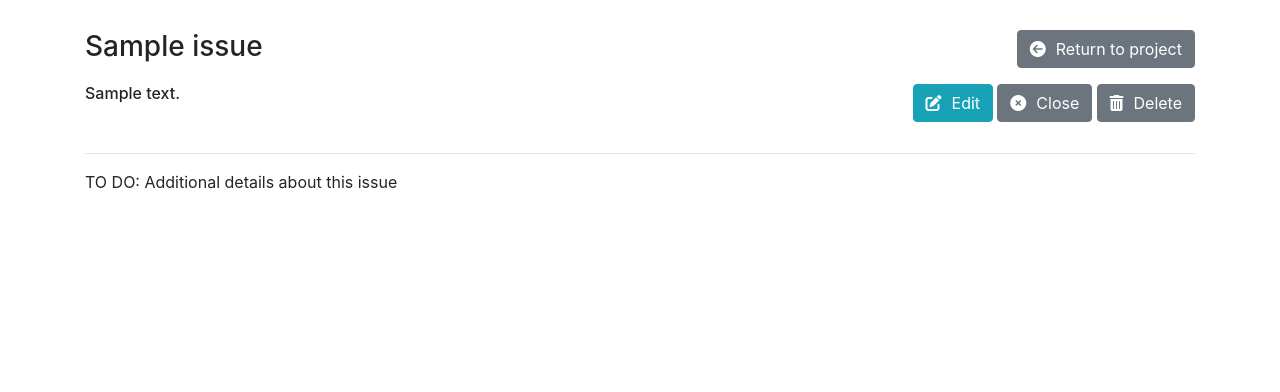
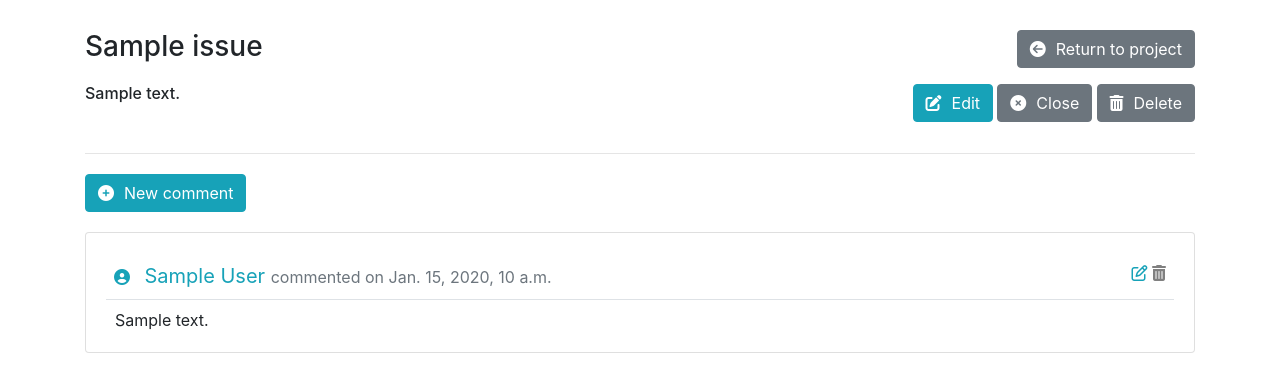
Before and after one commit to matkovskim/uks-project, a Django app: page /project/1/issue/1/ in a window 1280 px wide. Shown: the part 56-448 px from the top of the page. Run offline with Django 3.2, Linux system fonts and the light colour scheme; tables that the repository leaves empty hold one stand-in row (values such as "Sample post"); some libraries are stand-ins or nearby versions.

Commit message:
Crud operations for comments #8
Added the preview of comments on the issue preview page. Enabled adding new comments to the issue, removing and editing existing comments from the issue.

```diff
--- a/uks_app/models.py
+++ b/uks_app/models.py
@@ -51,11 +51,12 @@ class Milestone(models.Model):
         return str(self.date)
 
 class Event(models.Model):
-    time = models.DateField()
+    time = models.DateTimeField()
     user = models.ForeignKey(to=User, null=True, on_delete=models.CASCADE)
 
 class Comment(Event):
     description = models.CharField(max_length=200, blank=False)
+    issue = models.ForeignKey(to=Issue, null=False, on_delete=models.CASCADE)
 
     def __str__(self):
         return self.description
--- a/uks_app/templates/uks_app/one_issue.html
+++ b/uks_app/templates/uks_app/one_issue.html
@@ -29,6 +29,36 @@
 
 <hr>
 
-<p>TO DO: Additional details about this issue</p>
+<div style="margin-top: 20px">
+    <span><a href="{% url 'new_comment' object.id %}" class="btn btn-info"><i style="margin-right: 10px" class="fas fa-plus-circle"></i>New comment</a></span>
+    <div style="margin-top: 20px">
+        {% if object.comment_set.all %}
+            <!-- list of comments -->
+            {% for comment in object.comment_set.all|dictsort:"comment.time" %}
+                <div class="card">
+                    <div class="card-body">
+                        <div class="d-flex bd-highlight border-bottom mb-2">
+                            <div class="p-2 bd-highlight">
+                                <i style="margin-right: 10px; margin-top: 8px; color: #17a2b8" class="fas fa-user-circle"></i>
+                                    <span style="font-size: 1.25rem; color: #17a2b8" class="card-title"> {{comment.user.name}} </span>
+                                    <span class="text-muted"> commented on {{comment.time}} </span>
+                            </div>
+                            <div class="ml-auto p-2 bd-highlight text-muted">
+                                <a data-toggle="tooltip" data-placement="top" title="Edit issue" href="{% url 'edit_comment' comment.issue_id comment.id %}"><i class="fa fa-edit" style="color: #17a2b8"></i></a>
+                                <a data-toggle="tooltip" data-placement="top" title="Delete issue" href="{% url 'delete_comment' comment.issue_id comment.id %}"><i class="fa fa-trash" style="color:gray"></i></a>
 
+                            </div>
+                        </div>
+                        <div class="row">
+                            <i style="margin-right: 10px; margin-top: 8px; color: white" class="fas fa-ellipsis-h"></i>
+                            <p class="card-text">{{comment.description}}</p>
+                        </div>
+                    </div>
+                </div>
+            {% endfor %}
+        {% else %}
+            <p>There are no comments for this issue.</p>
+        {% endif %}
+    </div>
+</div>
 {% endblock %}
--- a/uks_app/urls.py
+++ b/uks_app/urls.py
@@ -18,4 +18,10 @@ urlpatterns = [
     path('project/<int:project_id>/issue/<int:pk>/delete/', views.IssueDelete.as_view(), name='delete_issue'),
     path('project/<int:project_id>/issue/<int:issue_id>/edit/', views.create_update_issue, name='edit_issue'),
     path('project/<int:project_id>/issue/<int:issue_id>/changestate/', views.change_issue_state, name='change_state_issue'),
+
+    #comments
+    path('issue/<int:issue_id>/comment/new/', views.create_update_comment, name='new_comment'),
+    path('issue/<int:issue_id>/comment/<int:comment_id>/edit/', views.create_update_comment, name='edit_comment'),
+    path('issue/<int:issue_id>/comment/<int:comment_id>/delete/', views.comment_delete_view, name='delete_comment'),
+
 ]
--- a/uks_app/views.py
+++ b/uks_app/views.py
@@ -1,11 +1,14 @@
-from django.shortcuts import render, get_object_or_404
+from django.shortcuts import render, get_object_or_404, redirect
 from django.http import HttpResponseRedirect, HttpResponse
 from django.views import generic
 from django.urls import reverse_lazy
 from django.views.generic.edit import DeleteView
 
-from .models import ObservedProject, Issue
-from .forms import ProjectForm, IssueForm
+from .models import ObservedProject, Issue, Comment
+from .forms import ProjectForm, IssueForm, CommentForm
+
+from datetime import datetime
+
 
 # home page
 def index(request):
@@ -113,3 +116,43 @@ class OneProjectView(generic.DetailView):
 class OneIssueView(generic.DetailView):
     model = Issue
     template_name = 'uks_app/one_issue.html'
+
+
+# new comment form
+def create_update_comment(request, issue_id, comment_id=None):
+
+    #get issue
+    observed_issue = get_object_or_404(Issue, id=issue_id)
+    #comment_id == None -> Create
+    #comment_id != None -> Update
+    observed_comment = get_object_or_404(Comment, pk=comment_id) if comment_id else None
+
+    form = CommentForm(request.POST or None, instance=observed_comment)
+
+    if form.is_valid():
+        comment = form.save(commit=False)
+
+        #set issue as foreign key
+        comment.issue = observed_issue
+        comment.time = datetime.now()
+        comment.save()
+
+        if comment_id:
+            return HttpResponseRedirect('/project/' + str(observed_issue.project_id) + '/issue/' + str(issue_id) + '/')
+        else:
+            return HttpResponseRedirect('/project/' + str(observed_issue.project_id) + '/issue/' + str(issue_id) + '/')
+
+    context = {
+        'form' : form,
+    }
+
+    return render(request, 'uks_app/create_update_comment.html', context)
+
+# delete comment
+def comment_delete_view(request, issue_id, comment_id):
+     #get issue
+    observed_issue = get_object_or_404(Issue, id=issue_id)
+    observed_comment = get_object_or_404(Comment, id=comment_id)
+    print('Comment for deleting: ', observed_comment)
+    observed_comment.delete()
+    return HttpResponseRedirect('/project/' + str(observed_issue.project_id) + '/issue/' + str(issue_id) + '/')
--- a/uks_project/settings.py
+++ b/uks_project/settings.py
@@ -80,7 +80,7 @@ DATABASES = {
         'ENGINE': 'django.db.backends.postgresql',
         'NAME': 'uks',
         'USER':'postgres',
-        'PASSWORD':'root',
+        'PASSWORD':'postgres',
         'HOST': '127.0.0.1',
         'port': '5432'
     }
```
Also changed, not shown: uks_app/forms.py (+9 -1 lines), uks_app/templates/uks_app/create_update_comment.html (added, +21 -0 lines), uks_app/migrations/0002_auto_20200130_1142.py (added), uks_app/migrations/0003_comment_issue.py (added), uks_app/migrations/0004_auto_20200130_1409.py (added).
